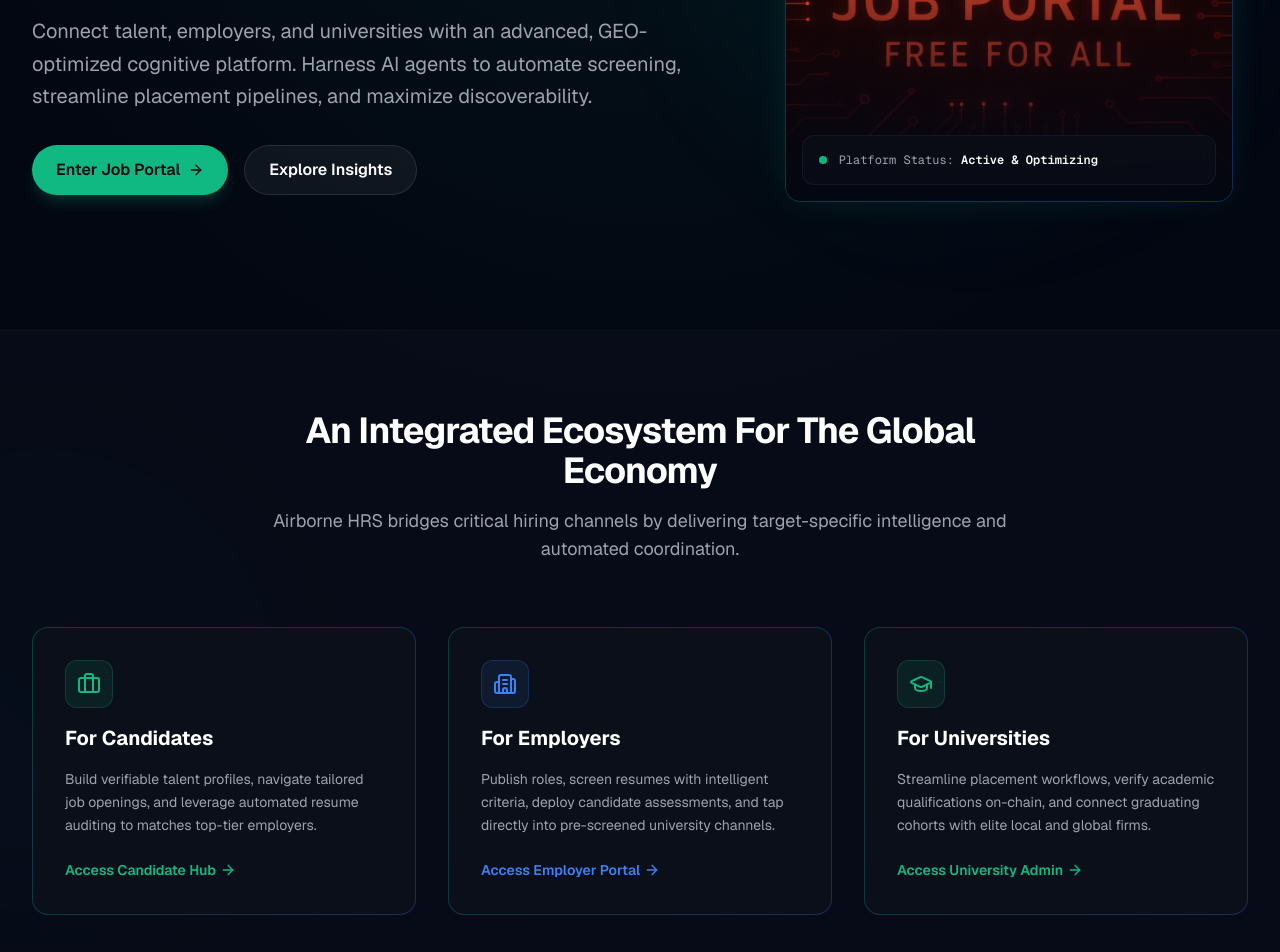
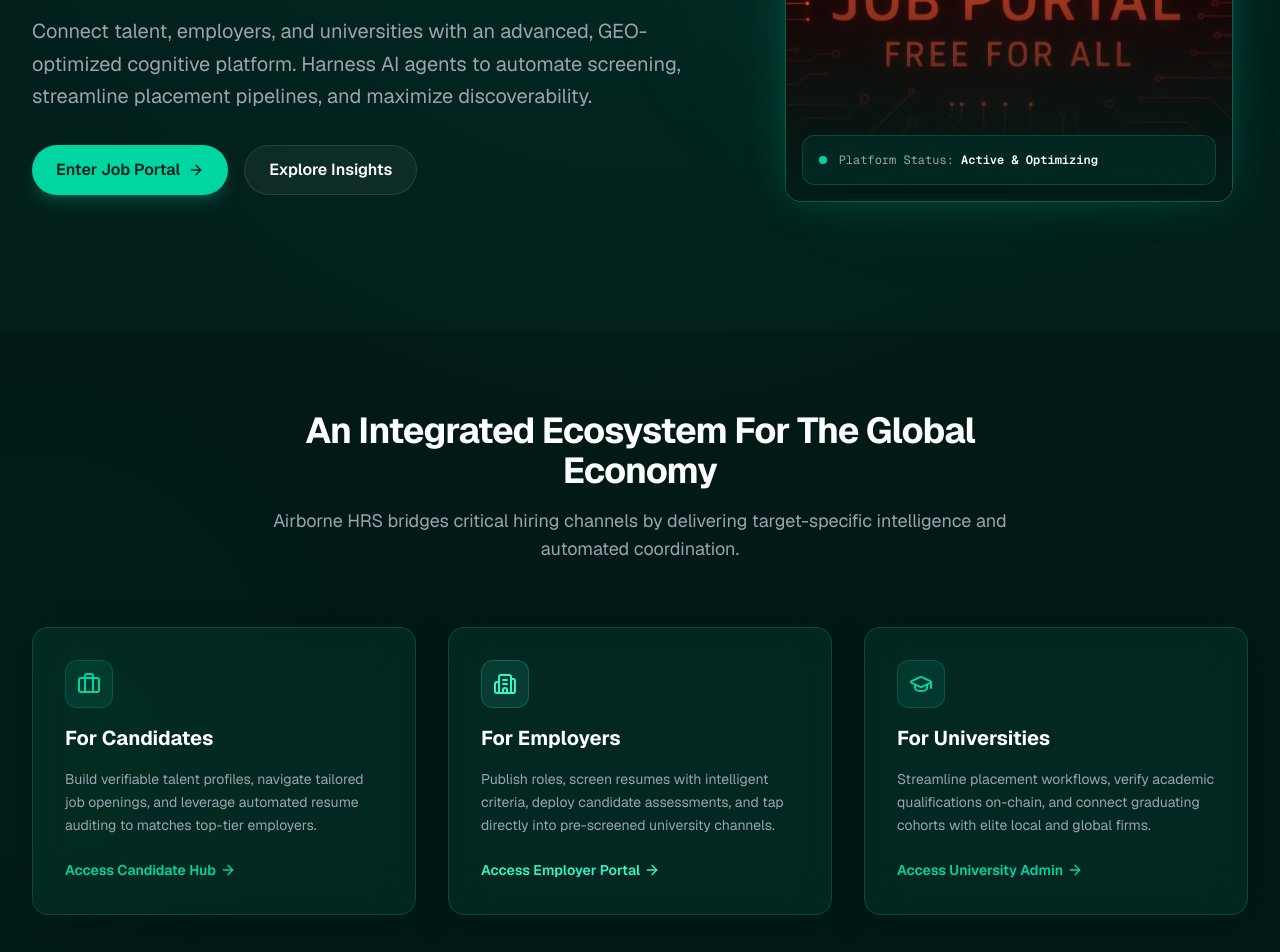
Before and after one commit to Ultron09/Airborne_mainsite, a Next.js app: page / in a window 1280 px wide. Shown: the part 440-1392 px from the top of the page. Built offline with nearby package versions, Linux system fonts and the light colour scheme; no server answers; the database is empty.

Commit message:
Fix event handler error, prepare for Vercel production, and clean up duplicate forms

```diff
--- a/package.json
+++ b/package.json
@@ -4,7 +4,7 @@
   "private": true,
   "scripts": {
     "dev": "next dev",
-    "build": "next build",
+    "build": "prisma generate && next build",
     "start": "next start",
     "lint": "eslint"
   },
--- a/src/app/blog/[slug]/page.tsx
+++ b/src/app/blog/[slug]/page.tsx
@@ -329,7 +329,7 @@
             )}
 
             {/* Platform Call to Action */}
-            <div className="gradient-border p-6 rounded-2xl bg-card space-y-4">
+            <div className="glass-panel glass-panel-interactive p-6 rounded-2xl space-y-4">
               <div className="h-10 w-10 rounded-lg bg-primary/10 border border-primary/20 flex items-center justify-center text-primary">
                 <Sparkles className="h-5 w-5" />
               </div>
--- a/src/app/blog/page.tsx
+++ b/src/app/blog/page.tsx
@@ -150,7 +150,7 @@
             {posts.map((post) => (
               <article
                 key={post.id}
-                className="flex flex-col justify-between p-6 rounded-2xl gradient-border bg-card group hover:shadow-lg hover:shadow-primary/5 transition-all"
+                className="flex flex-col justify-between p-6 rounded-2xl glass-panel glass-panel-interactive group"
               >
                 <div className="space-y-4">
                   {/* Meta badging */}
--- a/src/app/globals.css
+++ b/src/app/globals.css
@@ -1,33 +1,33 @@
 @import "tailwindcss";
 
 :root {
-  --background: #030712; /* Deep slate gray/black */
+  --background: #021F1B; /* Primary Background */
   --foreground: #f3f4f6; /* Off white */
 
-  --card: #0b0f19;
+  --card: #00110E; /* Dark Shadow Tone */
   --card-foreground: #f3f4f6;
 
-  --popover: #030712;
+  --popover: #021F1B;
   --popover-foreground: #f3f4f6;
 
-  --primary: #10b981; /* Emerald AI green */
-  --primary-foreground: #030712;
+  --primary: #00D6A1; /* Logo Neon Glow */
+  --primary-foreground: #021F1B;
 
-  --secondary: #1f2937;
-  --secondary-foreground: #f3f4f6;
+  --secondary: #063C35; /* Secondary Gradient Tone */
+  --secondary-foreground: #7FFFE1; /* Text Highlight */
 
-  --muted: #111827;
+  --muted: #00110E;
   --muted-foreground: #9ca3af;
 
-  --accent: #3b82f6; /* Tech blue */
-  --accent-foreground: #ffffff;
+  --accent: #34F5C5; /* Accent Cyan */
+  --accent-foreground: #021F1B;
 
   --destructive: #ef4444;
   --destructive-foreground: #f3f4f6;
 
-  --border: #1f2937;
-  --input: #1f2937;
-  --ring: #10b981;
+  --border: rgba(0, 184, 138, 0.25); /* Logo Stroke/Outline with opacity */
+  --input: #063C35;
+  --ring: #00D6A1;
 }
 
 @theme inline {
@@ -59,9 +59,9 @@
   overflow-x: hidden;
 }
 
-/* Custom premium styles */
+/* Custom premium styles matching Antigravity & SwiftUI Liquid Glass */
 .gradient-text {
-  background: linear-gradient(135deg, #ffffff 30%, #a7f3d0 70%, #60a5fa 100%);
+  background: linear-gradient(135deg, #ffffff 30%, #7FFFE1 70%, #34F5C5 100%);
   -webkit-background-clip: text;
   -webkit-text-fill-color: transparent;
 }
@@ -70,18 +70,34 @@
   position: relative;
   border: 1px solid transparent;
   background: linear-gradient(var(--card), var(--card)) padding-box,
-              linear-gradient(135deg, rgba(16, 185, 129, 0.3), rgba(59, 130, 246, 0.3)) border-box;
+              linear-gradient(135deg, rgba(0, 214, 161, 0.3), rgba(52, 245, 197, 0.3)) border-box;
 }
 
 .glass-panel {
-  background: rgba(11, 15, 25, 0.7);
-  backdrop-filter: blur(12px);
-  -webkit-backdrop-filter: blur(12px);
-  border: 1px solid rgba(255, 255, 255, 0.05);
+  background: rgba(6, 60, 53, 0.35); /* Secondary Gradient Tone with alpha */
+  backdrop-filter: blur(20px) saturate(180%);
+  -webkit-backdrop-filter: blur(20px) saturate(180%);
+  border: 1px solid rgba(0, 184, 138, 0.25); /* Logo Stroke/Outline with alpha */
+  box-shadow: 0 8px 32px 0 rgba(0, 17, 14, 0.4); /* Dark Shadow Tone */
+}
+
+/* Liquid Glass Interactive modifier (matching SwiftUI interactive() modifier) */
+.glass-panel-interactive {
+  transition: all 0.4s cubic-bezier(0.16, 1, 0.3, 1);
+  will-change: transform, border-color, background, box-shadow;
+}
+
+.glass-panel-interactive:hover {
+  transform: translateY(-4px) scale(1.01);
+  background: rgba(6, 60, 53, 0.5); /* Higher prominence */
+  border-color: rgba(52, 245, 197, 0.5); /* Accent Cyan border glow */
+  box-shadow:
+    0 20px 40px rgba(0, 17, 14, 0.6),
+    0 0 25px rgba(0, 214, 161, 0.2); /* Logo Neon Glow border shadow */
 }
 
 .glow-glow {
-  box-shadow: 0 0 40px -10px rgba(16, 185, 129, 0.2);
+  box-shadow: 0 0 50px -10px rgba(0, 214, 161, 0.3);
 }
 
 /* Custom premium prose for Markdown rendering */
--- a/src/app/page.tsx
+++ b/src/app/page.tsx
@@ -14,6 +14,7 @@
   Layers,
   Database
 } from "lucide-react";
+import DemoForm from "@/components/DemoForm";
 
 export const revalidate = 0; // Ensure data is loaded fresh on every request
 
@@ -112,7 +113,7 @@
 
           <div className="grid grid-cols-1 md:grid-cols-3 gap-8 mt-16">
             {/* For Candidates */}
-            <div className="gradient-border p-8 rounded-2xl bg-card space-y-4 group hover:shadow-lg hover:shadow-primary/5 transition-all">
+            <div className="glass-panel glass-panel-interactive p-8 rounded-2xl space-y-4 group">
               <div className="h-12 w-12 rounded-xl bg-primary/10 border border-primary/20 flex items-center justify-center text-primary">
                 <Briefcase className="h-6 w-6" />
               </div>
@@ -129,7 +130,7 @@
             </div>
 
             {/* For Employers */}
-            <div className="gradient-border p-8 rounded-2xl bg-card space-y-4 group hover:shadow-lg hover:shadow-accent/5 transition-all">
+            <div className="glass-panel glass-panel-interactive p-8 rounded-2xl space-y-4 group">
               <div className="h-12 w-12 rounded-xl bg-accent/10 border border-accent/20 flex items-center justify-center text-accent">
                 <Building2 className="h-6 w-6" />
               </div>
@@ -146,7 +147,7 @@
             </div>
 
             {/* For Universities */}
-            <div className="gradient-border p-8 rounded-2xl bg-card space-y-4 group hover:shadow-lg hover:shadow-primary/5 transition-all">
+            <div className="glass-panel glass-panel-interactive p-8 rounded-2xl space-y-4 group">
               <div className="h-12 w-12 rounded-xl bg-primary/10 border border-primary/20 flex items-center justify-center text-primary">
                 <GraduationCap className="h-6 w-6" />
               </div>
@@ -331,7 +332,7 @@
               {latestPosts.map((post) => (
                 <article
                   key={post.id}
-                  className="flex flex-col justify-between p-6 rounded-2xl gradient-border bg-card group hover:shadow-lg hover:shadow-primary/5 transition-all"
+                  className="flex flex-col justify-between p-6 rounded-2xl glass-panel glass-panel-interactive group"
                 >
                   <div className="space-y-4">
                     {/* Location Badge */}
@@ -372,22 +373,7 @@
           </p>
           <div className="max-w-md mx-auto p-6 rounded-2xl glass-panel border border-white/10 text-left space-y-4">
             <h4 className="text-white font-bold text-sm">Send a demo request</h4>
-            <div className="space-y-3">
-              <div>
-                <label className="block text-xs font-semibold text-muted-foreground mb-1">Company Email</label>
-                <input
-                  type="email"
-                  placeholder="you@company.com"
-                  className="w-full bg-white/5 border border-white/10 rounded-lg px-3 py-2 text-sm text-white focus:outline-none focus:border-primary"
-                />
-              </div>
-              <button
-                onClick={() => alert("Thank you for your interest! We will contact you shortly.")}
-                className="w-full rounded-lg bg-primary py-2 text-center text-sm font-semibold text-primary-foreground hover:bg-primary/95 transition-all shadow-md shadow-primary/10"
-              >
-                Submit Request
-              </button>
-            </div>
+            <DemoForm />
           </div>
         </div>
       </section>
--- /dev/null
+++ b/src/components/DemoForm.tsx
@@ -0,0 +1,22 @@
+"use client";
+
+export default function DemoForm() {
+  return (
+    <div className="space-y-3">
+      <div>
+        <label className="block text-xs font-semibold text-muted-foreground mb-1">Company Email</label>
+        <input
+          type="email"
+          placeholder="you@company.com"
+          className="w-full bg-white/5 border border-white/10 rounded-lg px-3 py-2 text-sm text-white focus:outline-none focus:border-primary"
+        />
+      </div>
+      <button
+        onClick={() => alert("Thank you for your interest! We will contact you shortly.")}
+        className="w-full rounded-lg bg-primary py-2 text-center text-sm font-semibold text-primary-foreground hover:bg-primary/95 transition-all shadow-md shadow-primary/10"
+      >
+        Submit Request
+      </button>
+    </div>
+  );
+}
```
